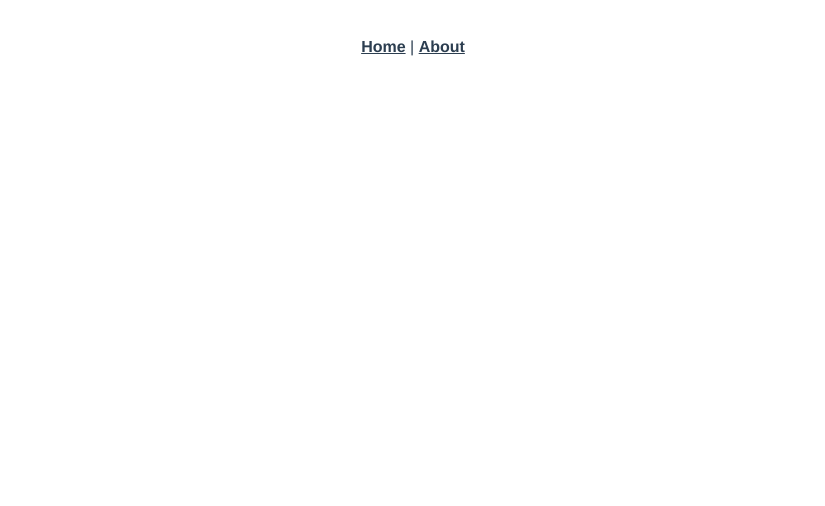
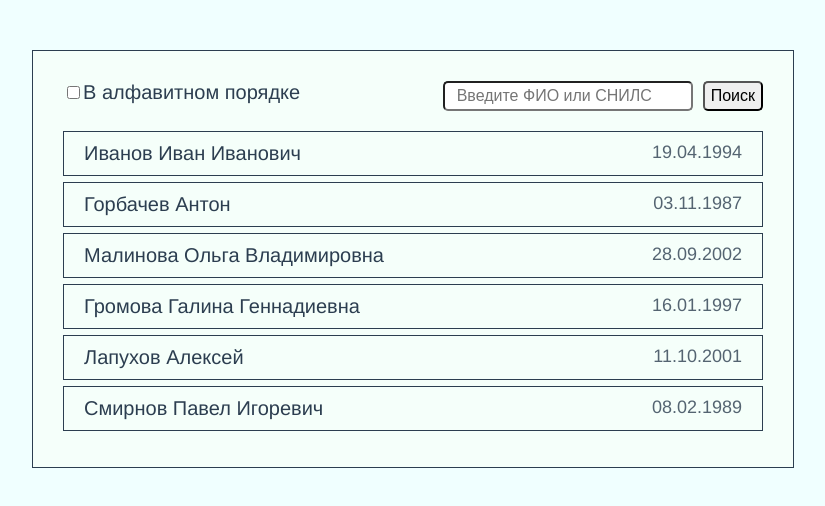
Before and after one commit to ToNi310558/consultations, a Vue app: page /patient/1 in a window 1280 px wide. Shown: the top 506 px of the page, without its empty margins (227-1052 px from the left). Built offline with nearby package versions, Linux system fonts and the light colour scheme.

Commit message:
an array and a template of filters have been prepared

```diff
--- a/public/index.html
+++ b/public/index.html
@@ -1,17 +1,25 @@
 <!DOCTYPE html>
-<html lang="">
+<html lang="ru">
   <head>
     <meta charset="utf-8">
     <meta http-equiv="X-UA-Compatible" content="IE=edge">
     <meta name="viewport" content="width=device-width,initial-scale=1.0">
     <link rel="icon" href="<%= BASE_URL %>favicon.ico">
-    <title><%= htmlWebpackPlugin.options.title %></title>
+    <title>Консультации</title>
   </head>
   <body>
     <noscript>
       <strong>We're sorry but <%= htmlWebpackPlugin.options.title %> doesn't work properly without JavaScript enabled. Please enable it to continue.</strong>
     </noscript>
-    <div id="app"></div>
-    <!-- built files will be auto injected -->
+    <div id="app">
+
+    </div>
   </body>
+  <style>
+    body{
+      margin: 0;
+      padding: 0;
+      background: azure;
+    }
+  </style>
 </html>
--- a/src/App.vue
+++ b/src/App.vue
@@ -1,32 +1,24 @@
 <template>
   <div id="app">
-    <div id="nav">
-      <router-link to="/">Home</router-link> |
-      <router-link to="/about">About</router-link>
-    </div>
-    <router-view/>
+  <patients/>
   </div>
 </template>
+
+
+<script>
+  import Patients from "./views/Patients";
+  export default {
+    components: {Patients}
+  }
+</script>
+
 
 <style lang="less">
 #app {
   font-family: Avenir, Helvetica, Arial, sans-serif;
   -webkit-font-smoothing: antialiased;
   -moz-osx-font-smoothing: grayscale;
-  text-align: center;
   color: #2c3e50;
-}
-
-#nav {
-  padding: 30px;
-
-  a {
-    font-weight: bold;
-    color: #2c3e50;
-
-    &.router-link-exact-active {
-      color: #42b983;
-    }
-  }
+  font-size: 20px;
 }
 </style>
--- a/src/components/HelloWorld.vue
+++ /dev/null
@@ -1,59 +0,0 @@
-<template>
-  <div class="hello">
-    <h1>{{ msg }}</h1>
-    <p>
-      For a guide and recipes on how to configure / customize this project,<br>
-      check out the
-      <a href="https://cli.vuejs.org" target="_blank" rel="noopener">vue-cli documentation</a>.
-    </p>
-    <h3>Installed CLI Plugins</h3>
-    <ul>
-      <li><a href="https://github.com/vuejs/vue-cli/tree/dev/packages/%40vue/cli-plugin-babel" target="_blank" rel="noopener">babel</a></li>
-      <li><a href="https://github.com/vuejs/vue-cli/tree/dev/packages/%40vue/cli-plugin-router" target="_blank" rel="noopener">router</a></li>
-      <li><a href="https://github.com/vuejs/vue-cli/tree/dev/packages/%40vue/cli-plugin-vuex" target="_blank" rel="noopener">vuex</a></li>
-    </ul>
-    <h3>Essential Links</h3>
-    <ul>
-      <li><a href="https://vuejs.org" target="_blank" rel="noopener">Core Docs</a></li>
-      <li><a href="https://forum.vuejs.org" target="_blank" rel="noopener">Forum</a></li>
-      <li><a href="https://chat.vuejs.org" target="_blank" rel="noopener">Community Chat</a></li>
-      <li><a href="https://twitter.com/vuejs" target="_blank" rel="noopener">Twitter</a></li>
-      <li><a href="https://news.vuejs.org" target="_blank" rel="noopener">News</a></li>
-    </ul>
-    <h3>Ecosystem</h3>
-    <ul>
-      <li><a href="https://router.vuejs.org" target="_blank" rel="noopener">vue-router</a></li>
-      <li><a href="https://vuex.vuejs.org" target="_blank" rel="noopener">vuex</a></li>
-      <li><a href="https://github.com/vuejs/vue-devtools#vue-devtools" target="_blank" rel="noopener">vue-devtools</a></li>
-      <li><a href="https://vue-loader.vuejs.org" target="_blank" rel="noopener">vue-loader</a></li>
-      <li><a href="https://github.com/vuejs/awesome-vue" target="_blank" rel="noopener">awesome-vue</a></li>
-    </ul>
-  </div>
-</template>
-
-<script>
-export default {
-  name: 'HelloWorld',
-  props: {
-    msg: String
-  }
-}
-</script>
-
-<!-- Add "scoped" attribute to limit CSS to this component only -->
-<style scoped lang="less">
-h3 {
-  margin: 40px 0 0;
-}
-ul {
-  list-style-type: none;
-  padding: 0;
-}
-li {
-  display: inline-block;
-  margin: 0 10px;
-}
-a {
-  color: #42b983;
-}
-</style>
--- /dev/null
+++ b/src/components/filters.vue
@@ -0,0 +1,42 @@
+<template>
+    <div class="patients-head">
+        <label for="filter">
+            <input type="checkbox" id="filter">В алфавитном порядке
+        </label>
+
+        <div class="patient-search">
+            <input type="search" class="search" placeholder="Введите ФИО или СНИЛС">
+            <button type="button" class="search-btn">Поиск</button>
+        </div>
+    </div>
+</template>
+
+<script>
+    export default {
+        name: "filters"
+    }
+</script>
+
+<style scoped>
+    .patients-head{
+        display: flex;
+        justify-content: space-between;
+        align-content: center;
+    }
+    .patient-search{
+        text-align: right;
+        margin-bottom: 20px;
+    }
+    .search{
+        margin-right: 10px;
+        padding: 4px 12px;
+        font-size: 16px;
+        min-width: 250px;
+        border-radius: 5px;
+    }
+    .search-btn{
+        height: 30px;
+        border-radius: 5px;
+        font-size: 16px;
+    }
+</style>
--- a/src/router/index.js
+++ b/src/router/index.js
@@ -1,23 +1,15 @@
 import Vue from 'vue'
 import VueRouter from 'vue-router'
-import Home from '../views/Home.vue'
+import Patients from '../views/Patients.vue'
 
 Vue.use(VueRouter)
 
 const routes = [
   {
     path: '/',
-    name: 'Home',
-    component: Home
+    name: 'Patients',
+    component: Patients
   },
-  {
-    path: '/about',
-    name: 'About',
-    // route level code-splitting
-    // this generates a separate chunk (about.[hash].js) for this route
-    // which is lazy-loaded when the route is visited.
-    component: () => import(/* webpackChunkName: "about" */ '../views/About.vue')
-  }
 ]
 
 const router = new VueRouter({
--- a/src/store/index.js
+++ b/src/store/index.js
@@ -1,15 +1,10 @@
 import Vue from 'vue'
 import Vuex from 'vuex'
-
+import patients from "./modules/patients";
 Vue.use(Vuex)
 
 export default new Vuex.Store({
-  state: {
-  },
-  mutations: {
-  },
-  actions: {
-  },
   modules: {
+    patients
   }
 })
--- /dev/null
+++ b/src/store/modules/patients.js
@@ -0,0 +1,80 @@
+
+export default {
+    state: {
+        patients: [
+            {
+                surname: 'Иванов',
+                name: 'Иван',
+                patronymic: 'Иванович',
+                birthdate: '19.04.1994',
+                sex: 'Мужской',
+                snils: '45455455',
+                weight: '',
+                height: '186',
+                age: ''
+            },
+            {
+                surname: 'Горбачев',
+                name: 'Антон',
+                patronymic: '',
+                birthdate: '03.11.1987',
+                sex: 'Мужской',
+                snils: '78784564',
+                weight: '84',
+                height: '176',
+                age: ''
+            },
+            {
+                surname: 'Малинова',
+                name: 'Ольга',
+                patronymic: 'Владимировна',
+                birthdate: '28.09.2002',
+                sex: 'Женский',
+                snils: '89555465',
+                weight: '48',
+                height: '',
+                age: '18'
+            },
+            {
+                surname: 'Громова',
+                name: 'Галина',
+                patronymic: 'Геннадиевна',
+                birthdate: '16.01.1997',
+                sex: 'Женский',
+                snils: '89555465',
+                weight: '140',
+                height: '',
+                age: '24'
+            },
+            {
+                surname: 'Лапухов',
+                name: 'Алексей',
+                patronymic: '',
+                birthdate: '11.10.2001',
+                sex: 'Мужской',
+                snils: '89555465',
+                weight: '73',
+                height: '178',
+                age: '19'
+            },
+            {
+                surname: 'Смирнов',
+                name: 'Павел',
+                patronymic: 'Игоревич',
+                birthdate: '08.02.1989',
+                sex: 'Мужской',
+                snils: '89555465',
+                weight: '104',
+                height: '199',
+                age: ''
+            },
+        ]
+},
+    getters: {
+        allPatients(state) {
+            return state.patients
+        }
+    },
+    actions: {},
+    mutations:{}
+}
--- a/src/views/Home.vue
+++ /dev/null
@@ -1,18 +0,0 @@
-<template>
-  <div class="home">
-    <img alt="Vue logo" src="../assets/logo.png">
-    <HelloWorld msg="Welcome to Your Vue.js App"/>
-  </div>
-</template>
-
-<script>
-// @ is an alias to /src
-import HelloWorld from '@/components/HelloWorld.vue'
-
-export default {
-  name: 'Home',
-  components: {
-    HelloWorld
-  }
-}
-</script>
--- /dev/null
+++ b/src/views/Patients.vue
@@ -0,0 +1,49 @@
+<template>
+  <div class="patients">
+
+   <filters/>
+
+    <div v-for="patient in allPatients" class="patient-flexbox">
+      <div class="patient-fio">
+        {{patient.surname}}
+        {{patient.name}}
+        {{patient.patronymic}}
+      </div>
+      <div class="patient-birthdate">{{patient.birthdate}}</div>
+    </div>
+  </div>
+</template>
+
+<script>
+import {mapGetters} from 'vuex'
+import Filters from "../components/filters";
+
+export default {
+  name: 'Patients',
+  components: {
+    Filters
+  },
+  computed: mapGetters(["allPatients"])
+}
+</script>
+
+<style scoped>
+  .patients{
+    width: 700px;
+    margin: 50px auto;
+    border: 1px solid #2c3e50;
+    background: mintcream;
+    padding: 30px;
+  }
+  .patient-flexbox{
+    display: flex;
+    justify-content: space-between;
+    padding: 10px 20px;
+    border: 1px solid #2c3e50;
+    margin-bottom: 6px;
+  }
+  .patient-birthdate{
+    opacity: .8;
+    font-size: 18px;
+  }
+</style>
```
Also changed, not shown: src/assets/logo.png (deleted).
